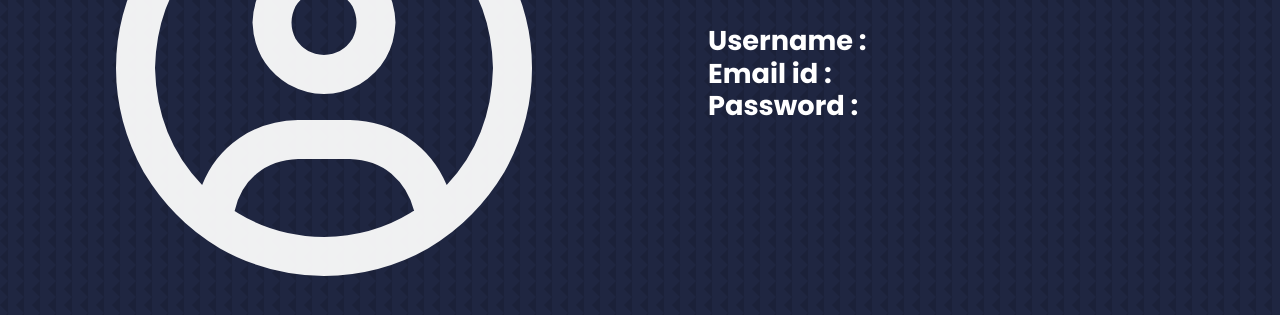
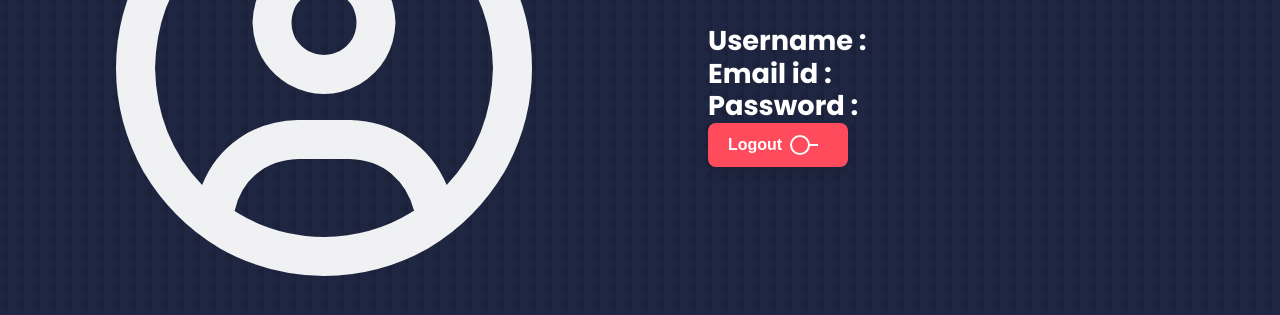
Before and after one commit to Satyam-do-some-code/Project-2_Content-Library, a plain HTML site: page userAcc.html in a window 1280 px wide. Shown: the part 295-610 px from the top of the page. Drawn offline with Linux system fonts and the light colour scheme.

Commit message:
Login page fixed and added logout button

```diff
--- a/css/userAcc.css
+++ b/css/userAcc.css
@@ -110,3 +110,60 @@ h2{
     left: 9rem;
 }
 }
+
+.logout-btn {
+      display: flex;
+      width: 140px;
+      align-items: center;
+      gap: 8px;
+      padding: 12px 20px;
+      background: #ff4b5c;
+      color: white;
+      border: none;
+      border-radius: 8px;
+      font-size: 16px;
+      font-weight: bold;
+      cursor: pointer;
+      transition: all 0.3s ease;
+      box-shadow: 0 4px 10px rgba(0,0,0,0.15);
+    }
+
+    .logout-btn:hover {
+      background: #e63946;
+      transform: translateY(-2px);
+      box-shadow: 0 6px 14px rgba(0,0,0,0.2);
+    }
+
+    .logout-btn:active {
+      transform: translateY(0);
+      box-shadow: 0 3px 6px rgba(0,0,0,0.2);
+    }
+
+    /* Logout icon (CSS only) */
+    .icon {
+      width: 18px;
+      height: 18px;
+      border-left: 2px solid white;
+      border-top: 2px solid white;
+      transform: rotate(-45deg);
+      margin-left: 4px;
+    }
+
+    .circle {
+      width: 20px;
+      height: 20px;
+      border: 2px solid white;
+      border-radius: 50%;
+      position: relative;
+    }
+
+    .circle::after {
+      content: "";
+      position: absolute;
+      right: -10px;
+      top: 50%;
+      transform: translateY(-50%);
+      width: 10px;
+      height: 2px;
+      background: white;
+    }
--- a/userAcc.html
+++ b/userAcc.html
@@ -68,10 +68,21 @@
             <h2>Password :</h2> <h2 id="User_password"></h2>
         </div>
 
+         <button class="logout-btn">
+    Logout
+    <div class="circle"></div>
+  </button>
     </div>
 
 </div>
 </body>
 <script src="form.js"></script>
 <script src="main.js"></script>
+
+<script>
+    const logOut = document.querySelector(".logout-btn");
+    logOut.addEventListener("click",()=>{
+        window.location.href = "index.html";
+    })
+</script>
 </html>
```
